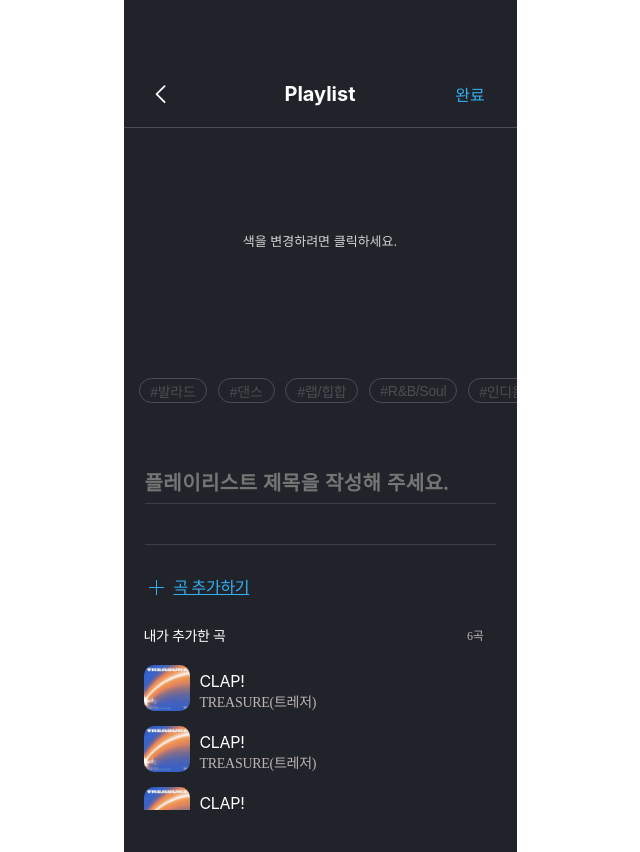
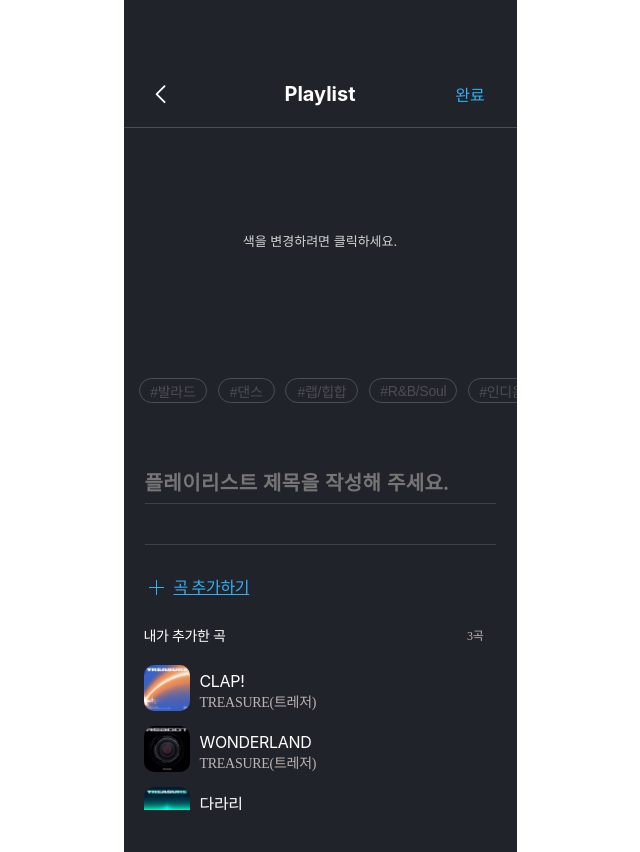
Before and after one commit to Sinchon-Hackathon-Team2/client, a React (Create React App) app: page /createPlayList in a window 1280 px wide. Shown: the whole page, without its empty margins (320-960 px from the left). Built offline with nearby package versions, Linux system fonts and the light colour scheme.

Commit message:
youtube api

```diff
--- a/src/components/MusicData.jsx
+++ b/src/components/MusicData.jsx
@@ -4,7 +4,7 @@ import preview from "../images/preview.png";
 import check from "../images/check.svg";
 import notCheck from "../images/notCheck.svg";
 
-function MusicData() {
+function MusicData({ title, thumbnail, channelTitle }) {
   const [checked, setChecked] = useState(false);
   const handleToggleCheck = () => {
     setChecked((prevChecked) => !prevChecked);
@@ -12,15 +12,16 @@ function MusicData() {
 
   return (
     <Container>
-      <img src={preview} alt="" />
+      <img src={thumbnail} alt="" />
       <MusicInfoContainer>
         <MusicTitle>
-          {}
-          <span>TREASURE(트레저)</span>
+          {title.substr(0, 20)}
+          <span>{channelTitle}</span>
         </MusicTitle>
         <img
           src={checked ? check : notCheck}
           alt=""
+          style={{ alignItems: "center", position: "relative" }}
           onClick={handleToggleCheck}
         />
       </MusicInfoContainer>
@@ -36,6 +37,8 @@ const Container = styled.div`
   margin-bottom: 15px;
   img {
     border-radius: 10px;
+    width: 46px;
+    height: 46px;
   }
 `;
 const MusicInfoContainer = styled.div`
--- a/src/components/SelectedMusicData.jsx
+++ b/src/components/SelectedMusicData.jsx
@@ -1,15 +1,15 @@
 import styled from "styled-components";
-import preview from "../images/preview.png";
+
 import check from "../images/check.svg";
 import notCheck from "../images/notCheck.svg";
-function SelectedMusicData() {
+function SelectedMusicData({ img, title, singer }) {
   return (
     <Container>
-      <img src={preview} alt="" />
+      <img src={img} alt="" />
       <MusicInfoContainer>
         <MusicTitle>
-          CLAP!
-          <span>TREASURE(트레저)</span>
+          {title}
+          <span>{singer}</span>
         </MusicTitle>
       </MusicInfoContainer>
     </Container>
--- a/src/page/CreatePlayList.jsx
+++ b/src/page/CreatePlayList.jsx
@@ -5,6 +5,9 @@ import plus from "../images/plus.png";
 import { useNavigate } from "react-router-dom";
 import Header from "../components/HeaderForCreatePlayList";
 import SelectedMusicData from "../components/SelectedMusicData";
+import wonderland from "../images/wonderland.png";
+import preview from "../images/preview.png";
+import darari from "../images/darari.jpg";
 function CreatePlayList() {
   const [ballade, setBallade] = useState(false);
   const [dance, setDance] = useState(false);
@@ -91,11 +94,23 @@ function CreatePlayList() {
       <MusicDataContainer>
         <MusicListInfoContainer>
           <Info1>내가 추가한 곡</Info1>
-          <Info2>6곡</Info2>
+          <Info2>3곡</Info2>
         </MusicListInfoContainer>
-        <SelectedMusicData />
-        <SelectedMusicData />
-        <SelectedMusicData />
+        <SelectedMusicData
+          img={preview}
+          title="CLAP!"
+          singer="TREASURE(트레저)"
+        />
+        <SelectedMusicData
+          img={wonderland}
+          title="WONDERLAND"
+          singer="TREASURE(트레저)"
+        />
+        <SelectedMusicData
+          img={darari}
+          title="다라리"
+          singer="TREASURE(트레저)"
+        />
         <SelectedMusicData />
         <SelectedMusicData />
         <SelectedMusicData />
--- a/src/page/SelectMusic.jsx
+++ b/src/page/SelectMusic.jsx
@@ -10,23 +10,15 @@ function SelectMusic() {
   const [keyword, setKeyword] = useState("");
   const [musicData, setMusicData] = useState([]);
   const getSearch = async () => {
-    const url = "https://www.googleapis.com/youtube/v3/search";
-
-    const params = {
-      part: "snippet",
-      maxResults: 10,
-      q: keyword,
-      key: "AIzaSyAVernaWFOQLRicwb1VumSN9HAByQBNOiw",
-    };
-
-    axios
-      .get(url, { params })
-      .then((response) => {
-        setMusicData([response.data.items]);
-      })
-      .catch((error) => {
-        console.error("Error fetching data:", error);
-      });
+    try {
+      const response = await axios.post(
+        "https://testmate.o-r.kr/post/searchYoutube/",
+        { word: keyword }
+      );
+      setMusicData(response.data);
+    } catch (error) {
+      console.log("sending error");
+    }
   };
   //console.log("data:", data);
   console.log("data:", musicData);
@@ -45,7 +37,12 @@ function SelectMusic() {
       </SearchContainer>
       <MusicDataContainer>
         {musicData.map((item, idx) => (
-          <MusicData key={idx} musicData={item}></MusicData>
+          <MusicData
+            key={idx}
+            title={item.title}
+            thumbnail={item.thumbnail}
+            channelTitle={item.channelTitle}
+          ></MusicData>
         ))}
       </MusicDataContainer>
     </Container>
```
Also changed, not shown: src/images/darari.jpg (added), src/images/wonderland.png (added).
